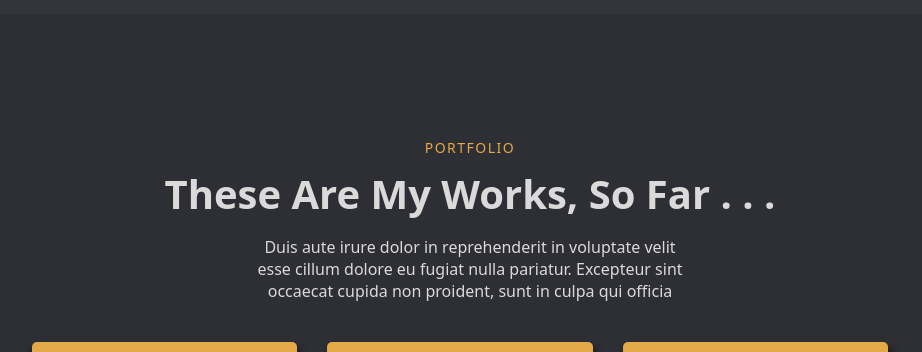
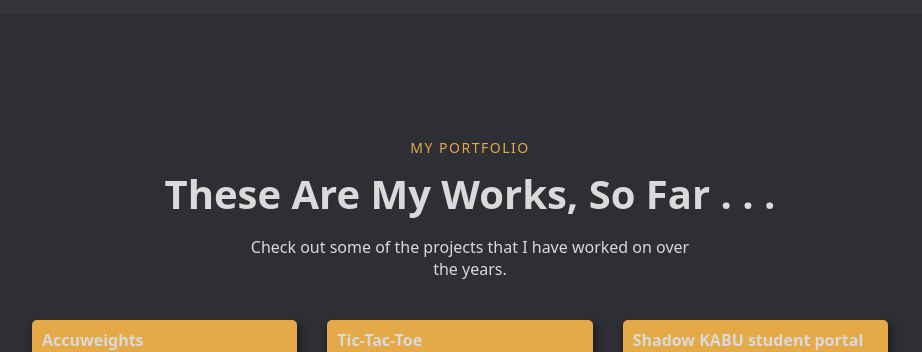
Before and after one commit to 1wes/Wes-Portfolio, a React (Create React App) app: page / in a window 1280 px wide. Shown: the part 1760-2112 px from the top of the page, without its empty margins (170-1092 px from the left). Built offline with nearby package versions, Linux system fonts and the light colour scheme.

Commit message:
provide portfolio tagline

```diff
--- a/src/components/portfolio.js
+++ b/src/components/portfolio.js
@@ -11,15 +11,14 @@ let PortfolioDescription=()=>{
     return(
         <>
         <div className="portfolio-description">
-            <p className="portfolio-header">PORTFOLIO</p>
+            <p className="portfolio-header">MY PORTFOLIO</p>
 
             <div className="portfolio-punchline">
                 These Are My Works, So Far . . .
             </div>
 
             <div className="portfolio-details">
-            Duis aute irure dolor in reprehenderit in voluptate velit esse cillum dolore eu fugiat
-             nulla pariatur. Excepteur sint occaecat cupida non proident, sunt in culpa qui officia
+                Check out some of the projects that I have worked on over the years.
             </div>
         </div>
         </>
@@ -51,7 +50,7 @@ let PortfolioCards=({title, src, livelink, codebaselink})=>{
             <div className="project-details">
                 <div className="name">
                     <Link to={livelink} target="blank">
-                        <Tooltip title={`Check out the site`} arrow placement="top">
+                        <Tooltip title={`Go to the site`} arrow placement="top">
                             <i>
                                 <FiExternalLink/>
                             </i>
@@ -60,7 +59,7 @@ let PortfolioCards=({title, src, livelink, codebaselink})=>{
                 </div>
                 <div className="code">
                     <Link to={codebaselink} target="blank">
-                        <Tooltip title={`Check out the codebase`} arrow placement="top">
+                        <Tooltip title={`Go to the codebase`} arrow placement="top">
                             <i>
                                 <BiCodeAlt/>
                             </i>
```
